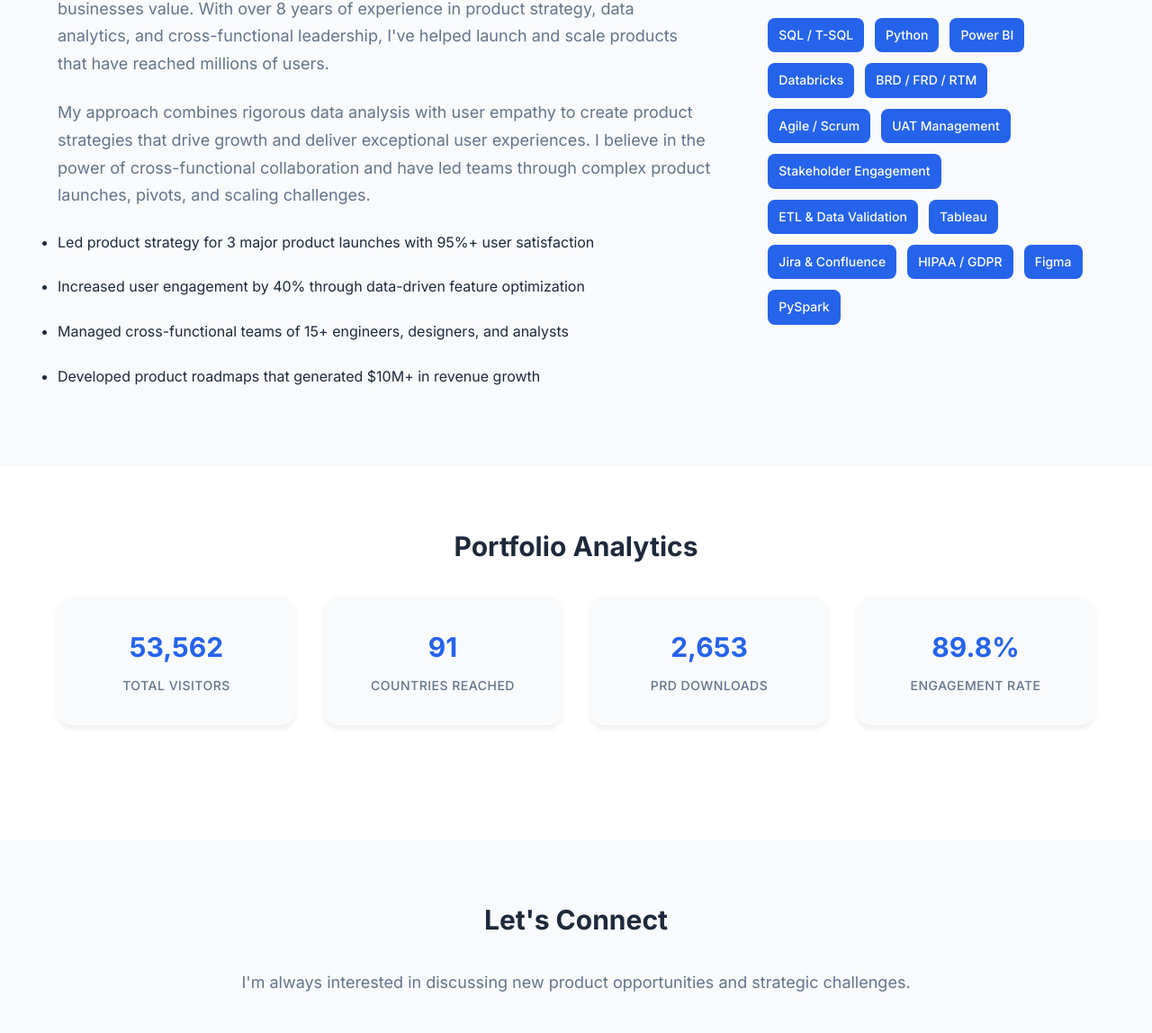
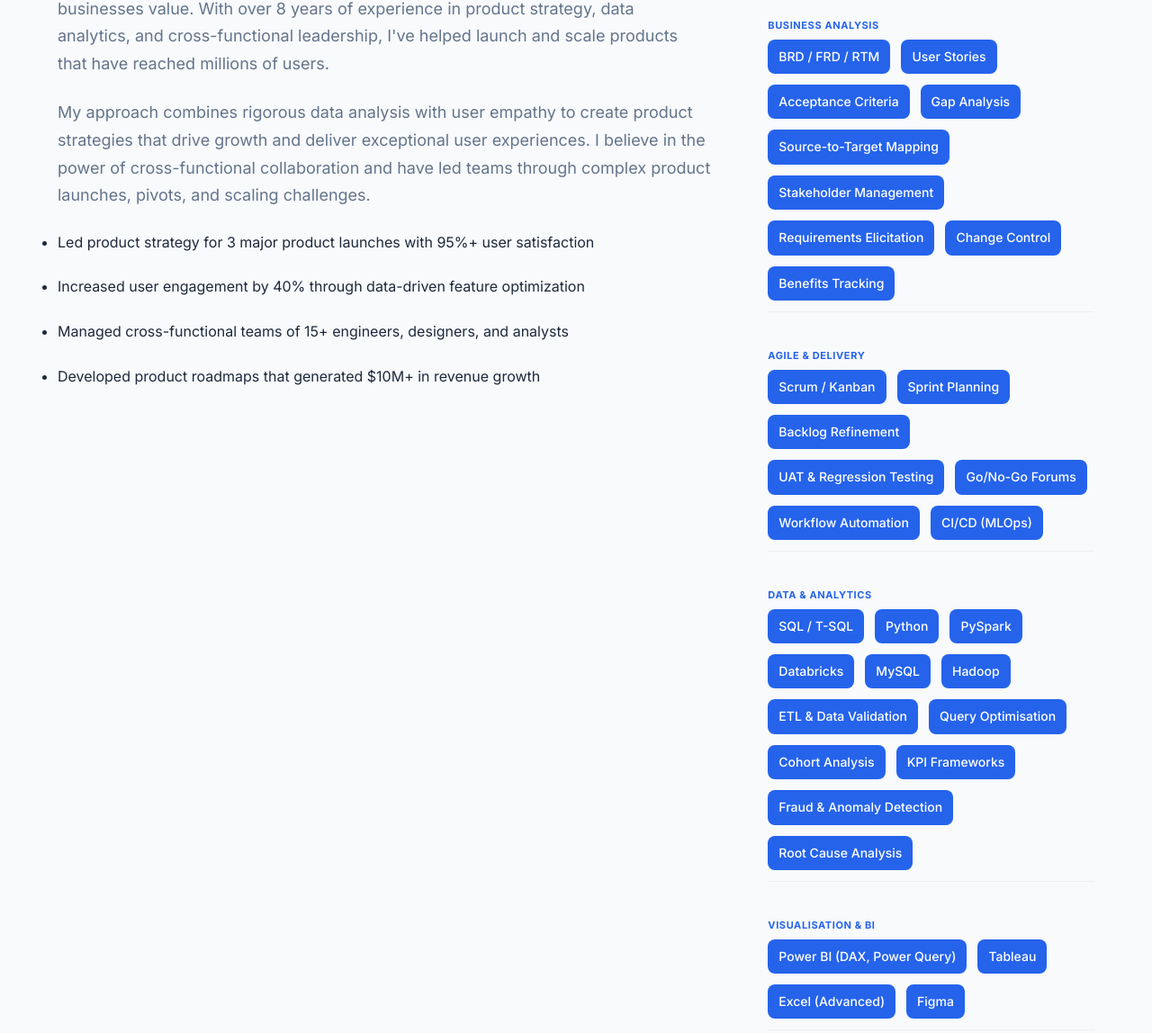
Before and after one commit to chaudharisp/piuwebsite, a plain HTML site: page index.html in a window 1280 px wide. Shown: the part 980-2128 px from the top of the page at 90% size. Drawn offline with Linux system fonts and the light colour scheme.

Commit message:
Replace flat skill tags with 7 categorised skill groups

```diff
--- a/css/style.css
+++ b/css/style.css
@@ -306,6 +306,30 @@ body {
     color: var(--text-primary);
 }
 
+.skill-categories {
+    display: flex;
+    flex-direction: column;
+    gap: var(--spacing-md);
+}
+
+.skill-category {
+    padding-bottom: var(--spacing-sm);
+    border-bottom: 1px solid #f0f0f0;
+}
+
+.skill-category:last-child {
+    border-bottom: none;
+}
+
+.skill-category-title {
+    font-size: 11px;
+    font-weight: 700;
+    text-transform: uppercase;
+    letter-spacing: 0.6px;
+    color: var(--primary-color);
+    margin-bottom: 6px;
+}
+
 .skill-tags {
     display: flex;
     flex-wrap: wrap;
--- a/index.html
+++ b/index.html
@@ -93,21 +93,98 @@
                 </div>
                 <div class="skills">
                     <h3>Core Competencies</h3>
+                    <div class="skill-categories">
+
+                        <div class="skill-category">
+                            <div class="skill-category-title">Business Analysis</div>
+                            <div class="skill-tags">
+                                <span class="skill-tag">BRD / FRD / RTM</span>
+                                <span class="skill-tag">User Stories</span>
+                                <span class="skill-tag">Acceptance Criteria</span>
+                                <span class="skill-tag">Gap Analysis</span>
+                                <span class="skill-tag">Source-to-Target Mapping</span>
+                                <span class="skill-tag">Stakeholder Management</span>
+                                <span class="skill-tag">Requirements Elicitation</span>
+                                <span class="skill-tag">Change Control</span>
+                                <span class="skill-tag">Benefits Tracking</span>
+                            </div>
+                        </div>
+
+                        <div class="skill-category">
+                            <div class="skill-category-title">Agile &amp; Delivery</div>
+                            <div class="skill-tags">
+                                <span class="skill-tag">Scrum / Kanban</span>
+                                <span class="skill-tag">Sprint Planning</span>
+                                <span class="skill-tag">Backlog Refinement</span>
+                                <span class="skill-tag">UAT &amp; Regression Testing</span>
+                                <span class="skill-tag">Go/No-Go Forums</span>
+                                <span class="skill-tag">Workflow Automation</span>
+                                <span class="skill-tag">CI/CD (MLOps)</span>
+                            </div>
+                        </div>
+
+                        <div class="skill-category">
+                            <div class="skill-category-title">Data &amp; Analytics</div>
                             <div class="skill-tags">
                                 <span class="skill-tag">SQL / T-SQL</span>
                                 <span class="skill-tag">Python</span>
-                        <span class="skill-tag">Power BI</span>
+                                <span class="skill-tag">PySpark</span>
                                 <span class="skill-tag">Databricks</span>
-                        <span class="skill-tag">BRD / FRD / RTM</span>
-                        <span class="skill-tag">Agile / Scrum</span>
-                        <span class="skill-tag">UAT Management</span>
-                        <span class="skill-tag">Stakeholder Engagement</span>
-                        <span class="skill-tag">ETL & Data Validation</span>
+                                <span class="skill-tag">MySQL</span>
+                                <span class="skill-tag">Hadoop</span>
+                                <span class="skill-tag">ETL &amp; Data Validation</span>
+                                <span class="skill-tag">Query Optimisation</span>
+                                <span class="skill-tag">Cohort Analysis</span>
+                                <span class="skill-tag">KPI Frameworks</span>
+                                <span class="skill-tag">Fraud &amp; Anomaly Detection</span>
+                                <span class="skill-tag">Root Cause Analysis</span>
+                            </div>
+                        </div>
+
+                        <div class="skill-category">
+                            <div class="skill-category-title">Visualisation &amp; BI</div>
+                            <div class="skill-tags">
+                                <span class="skill-tag">Power BI (DAX, Power Query)</span>
                                 <span class="skill-tag">Tableau</span>
-                        <span class="skill-tag">Jira & Confluence</span>
-                        <span class="skill-tag">HIPAA / GDPR</span>
+                                <span class="skill-tag">Excel (Advanced)</span>
                                 <span class="skill-tag">Figma</span>
-                        <span class="skill-tag">PySpark</span>
+                            </div>
+                        </div>
+
+                        <div class="skill-category">
+                            <div class="skill-category-title">Process &amp; Design</div>
+                            <div class="skill-tags">
+                                <span class="skill-tag">BPMN</span>
+                                <span class="skill-tag">SIPOC</span>
+                                <span class="skill-tag">VSM</span>
+                                <span class="skill-tag">MS Visio</span>
+                                <span class="skill-tag">Process Re-engineering</span>
+                            </div>
+                        </div>
+
+                        <div class="skill-category">
+                            <div class="skill-category-title">Tools &amp; Platforms</div>
+                            <div class="skill-tags">
+                                <span class="skill-tag">Jira</span>
+                                <span class="skill-tag">Confluence</span>
+                                <span class="skill-tag">SharePoint</span>
+                                <span class="skill-tag">SAP</span>
+                                <span class="skill-tag">ServiceNow</span>
+                                <span class="skill-tag">MS Teams</span>
+                            </div>
+                        </div>
+
+                        <div class="skill-category">
+                            <div class="skill-category-title">Compliance &amp; Domain</div>
+                            <div class="skill-tags">
+                                <span class="skill-tag">HIPAA</span>
+                                <span class="skill-tag">GDPR</span>
+                                <span class="skill-tag">FinTech / Quant Trading</span>
+                                <span class="skill-tag">eCommerce</span>
+                                <span class="skill-tag">AI Ethics</span>
+                            </div>
+                        </div>
+
                     </div>
                 </div>
             </div>
```
Lines whose indentation alone changed are shown as unchanged.
